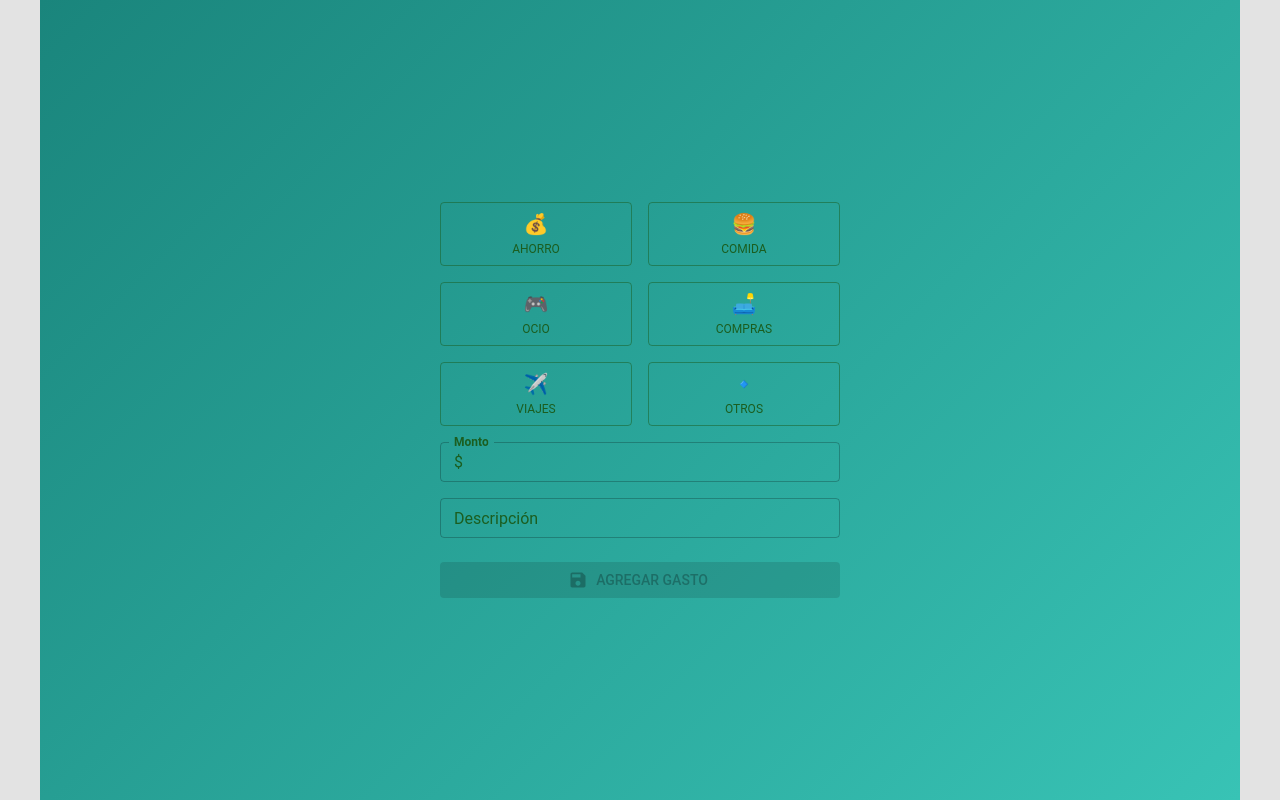
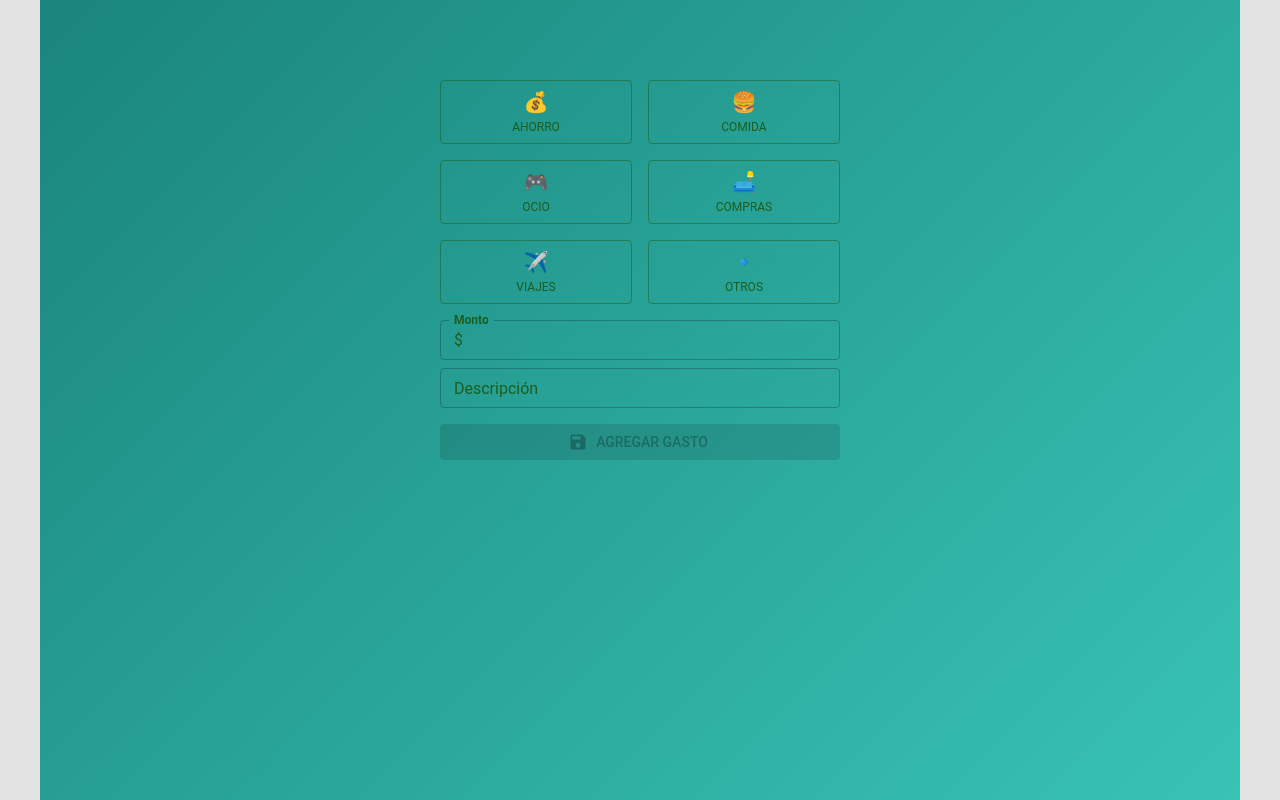
Before and after one commit to DiegoEstela/who-took-my-money, a React (Vite) app: page /expenseEntry in a window 1280 px wide. Built offline with nearby package versions, Linux system fonts and the light colour scheme; no server answers.

Commit message:
fix view

```diff
--- a/src/pages/ExpenseEntry/ExpenseEntry.tsx
+++ b/src/pages/ExpenseEntry/ExpenseEntry.tsx
@@ -82,7 +82,13 @@ export default function ExpenseEntry() {
   }, []);
 
   return (
-    <Box display="flex" flexDirection="column" alignItems="center" p={4}>
+    <Box
+      display="flex"
+      flexDirection="column"
+      alignItems="center"
+      height="80vh"
+      p={4}
+    >
       <ChatBubble
         text={warning}
         onButtonClick={() => setShowBubble(false)}
@@ -161,7 +167,7 @@ export default function ExpenseEntry() {
           />
         </Box>
 
-        <Box mt={2}>
+        <Box mt={1}>
           <Controller
             name="description"
             control={control}
@@ -181,7 +187,7 @@ export default function ExpenseEntry() {
           />
         </Box>
 
-        <Box mt={3}>
+        <Box mt={2}>
           <Button
             type="submit"
             variant="contained"
```
